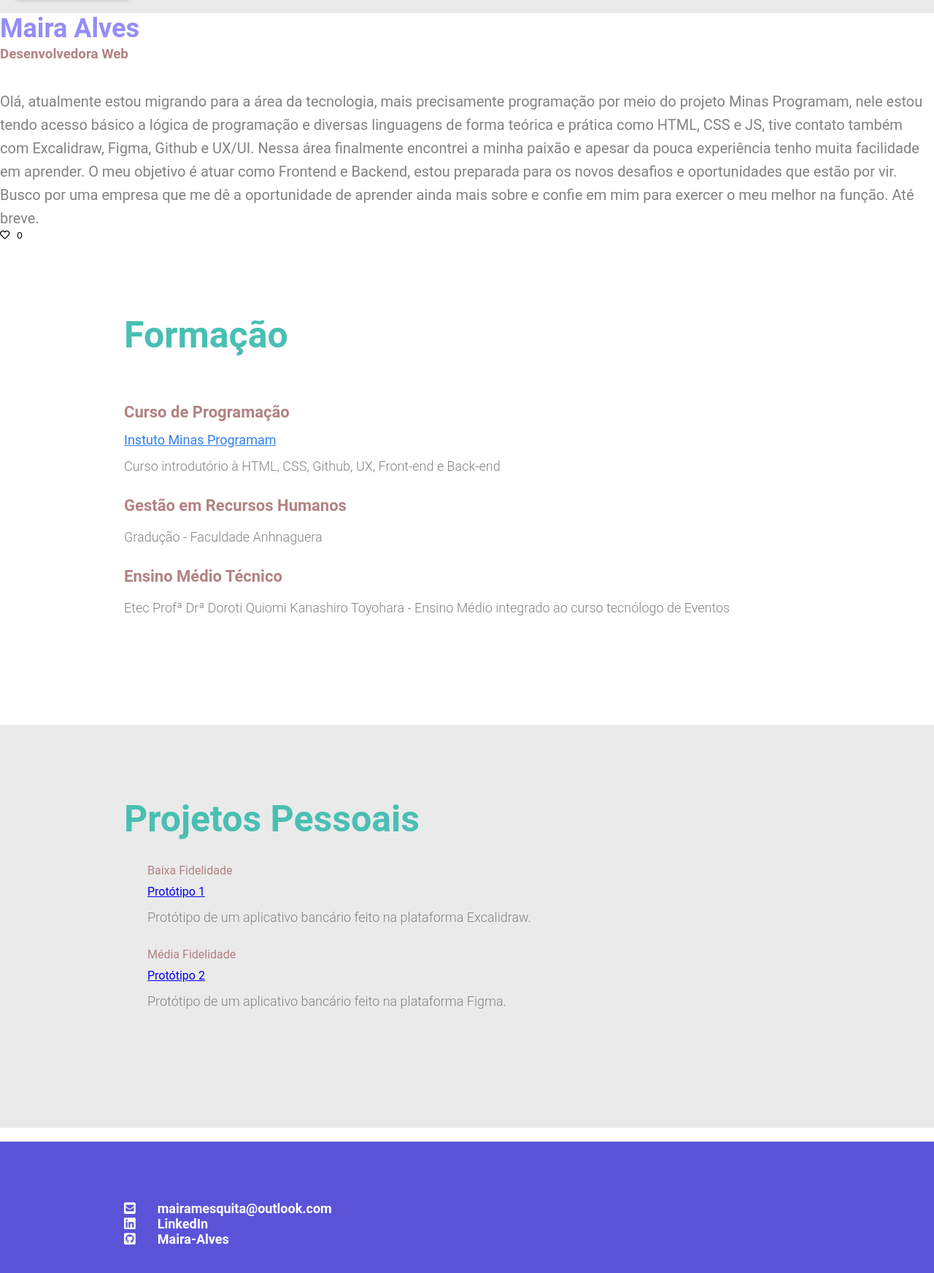
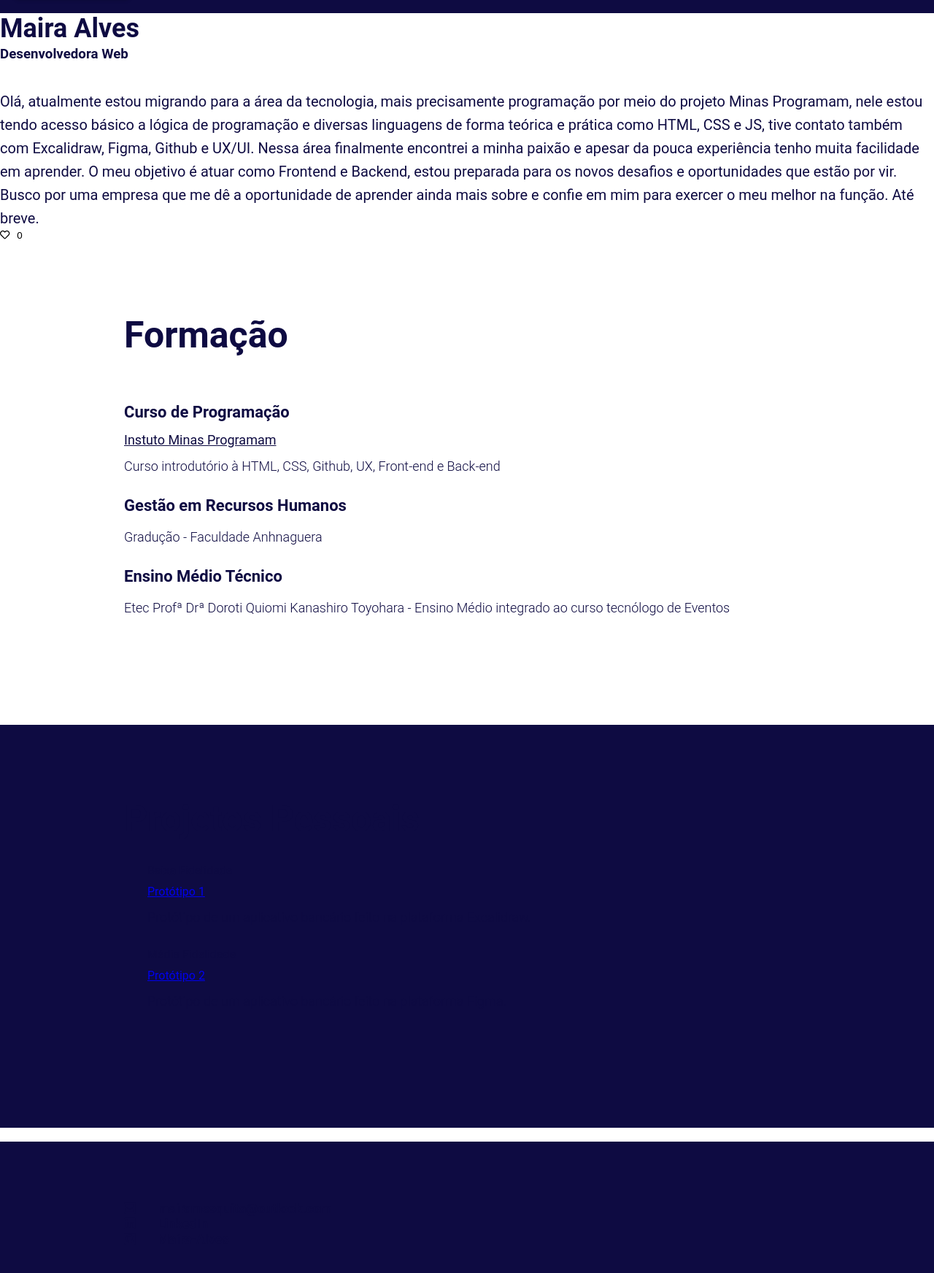
Before and after one commit to Maira-Alves/Portifolio-2, a plain HTML site: page index.Portfolio.html in a window 1280 px wide. Shown: the part 782-2526 px from the top of the page at 73% size. Drawn offline with Linux system fonts and the light colour scheme; a script that the page names is missing.

Commit message:
subindo o meu repositório

```diff
--- a/style.css
+++ b/style.css
@@ -25,7 +25,7 @@ li {
   padding-top: 32px;
   padding-bottom: 32px;
   height:  60px;
-  background-color: #39375c;
+  background-color: #0e0b42;
 }
 .header-menu nav{
   width: 100%;
@@ -40,13 +40,13 @@ li {
 }
 .lista-menu li>a {
   font-size: 18px;
-  color: #fff;
+  color: #0e0b42;
   text-decoration: inherit;
 }
 .principal{
   height: 100vh;
   display: flex;
-  background-color: #EAEAEA;
+  background-color: #0e0b42;
 }
 .container{
   margin-right: auto;
@@ -65,18 +65,18 @@ li {
 }
 .nome-completo{
   font-size: 36px;
-  color: #938df8;
+  color: #0e0b42;
   font-weight: 700;
   height: 45px;
 }
 .profissao{
-  color: #B28282;
+  color: #0e0b42;
   height: 60px;
 }
 .texto-sobre{
   font-size: 20px;
   line-height: 32px;
-  color: #828282;
+  color: #0e0b42;
 }
 .article-lista{
   display: flex;
@@ -85,7 +85,7 @@ li {
   flex-direction: column;
 }
 .topico-principal{
-  color: #49bfb3;
+  color: #0e0b42;
   font-size: 50px;
 }
 .lista-item{
@@ -94,35 +94,35 @@ li {
 .lista-titulo{
   margin-bottom: 15px;
   font-size: 22px;
-  color: #B28282;
+  color: #0e0b42;
   font-weight: 700;
 }
 .lista-subtitulo{
   margin-bottom: 10px;
-  color: #B28282;
+  color: #0e0b42;
 }
 .lista-local{
   margin-bottom: 10px;
   margin-top: 5px;
   font-size: 18px;
-  color: #2F80ED;
+  color: #0e0b42;
 }
 .lista-descricao {
   font-size: 18px;
   margin-top: 10px;
   margin-bottom: 25px;
   line-height: 32px;
-  color: #828282;
+  color: #0e0b42;
   font-weight: 300;
 }
 .footer {
-  background-color: #5A53D8;
+  background-color: #0e0b42;
   display: flex;
   align-items: center;
   height: 30vh;
 }
 .lista-footer{
-  color: #FFF;
+  color: #0e0b42;
   font-weight: 700;
   font-size: 18px;
   margin-bottom: 16px;
@@ -130,12 +130,12 @@ li {
   align-items: center;
 }
 .links-footer{
-    color: #FFF;
+    color: #0e0b42;
     text-decoration: none;
     margin-left: 30px
 }
 .projetosPessoais{
- background-color: #EAEAEA;
+ background-color: #0e0b42;
  padding-top: 100px;
  padding-bottom: 100px;
 }
@@ -153,7 +153,7 @@ li {
   position: fixed;
   bottom: 20px;
   left: 20px;
-  background-color: #ffffff;
+  background-color: #0e0b42;
   color: #000000;
   padding: 10px;
   border-radius: 5px;
@@ -179,7 +179,7 @@ li {
 }
 
 .btn-like.liked i {
-  color: red;
+  color: #0e0b42;
 }
 
 /* {
```
